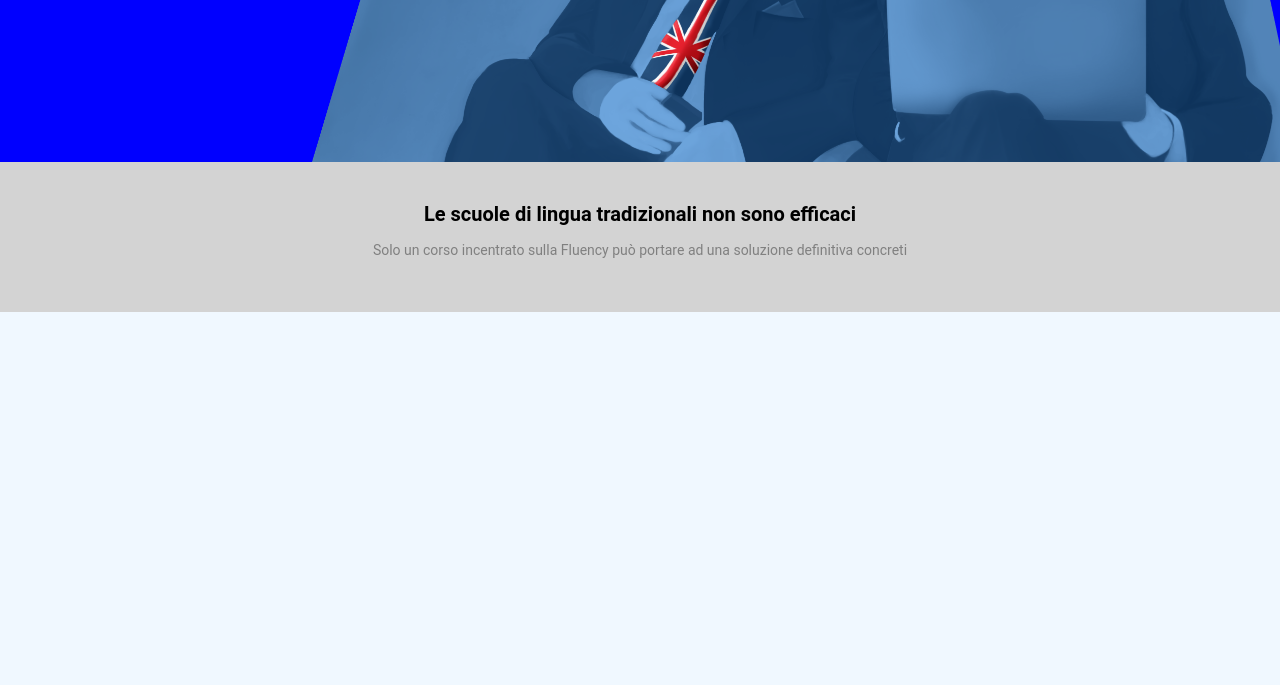
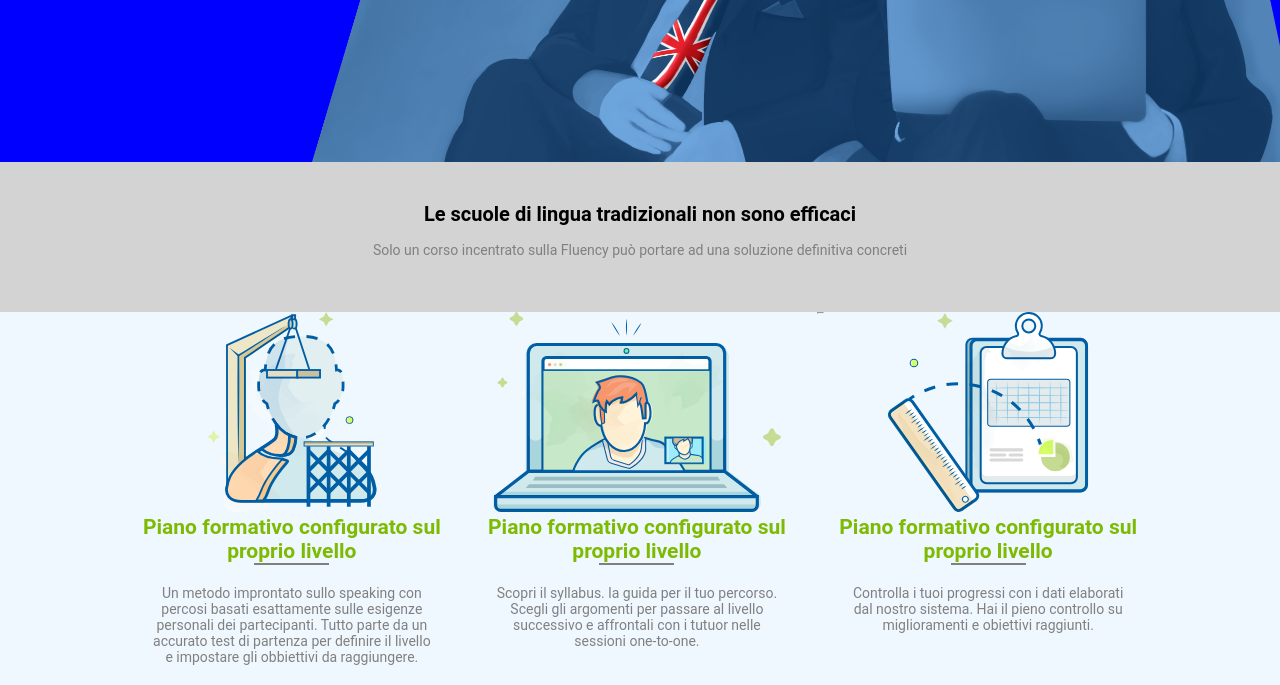
Before and after one commit to dumi994/-htmlcss-fluentify, a plain HTML site: page index.html in a window 1280 px wide. Shown: the part 388-1073 px from the top of the page. Before the commit the page ends 800 px from the top, so only its background shows below. Drawn offline with Linux system fonts and the light colour scheme.

Commit message:
1 parte contenuto principale completata

```diff
--- a/assets/css/style.css
+++ b/assets/css/style.css
@@ -97,7 +97,9 @@ nav{
 
 .empty:hover{
     background-color: #7CBB02;
-    color:white
+    color:white;
+    border:0;
+
 }
 
 .solid:hover{
@@ -137,3 +139,50 @@ nav{
     color:#808080;
 
 }
+
+
+.contenuto_principale{
+    margin:auto;
+    width:80%;
+    /* height:400px;
+    background-color:red; */
+}
+
+.left_content, .central_content, .right_content{
+    display: inline-block;
+    float:left;
+    width:32%;
+}
+
+.central_content{
+    margin:0 1.6% 0 1.7%;
+}
+
+.right_content{
+    float:right;
+    display:inline-block;
+}
+
+.profile{
+   width:100%;
+   height:200px;
+}
+.line{
+    content='';
+    width:75px;
+    height:2px;
+    background-color: #808080;
+    margin:auto;
+}
+
+.left_content, .central_content, .right_content>h2{
+    color:#7CBB02;
+    text-align: center;
+    margin:0 20 20 0;
+}
+
+.testo_grigio{
+    text-align: center;
+    margin:20px;
+    color:grey;
+}
--- a/index.html
+++ b/index.html
@@ -53,6 +53,38 @@
         </div>
         <!-- /titolo piccolo -->
 
+        <!-- contenuto principale -->
+        <div class="contenuto_principale">
+            <div class="left_content">
+                <img src="./assets/img/profile.svg" class="profile" alt="">
+                <h2>Piano formativo configurato sul proprio livello</h2>
+                <div class="line"></div>
+                <p class="testo_grigio">Un metodo improntato sullo speaking con percosi basati esattamente sulle
+                    esigenze personali dei
+                    partecipanti. Tutto parte da un accurato test di partenza per definire il livello e impostare gli
+                    obbiettivi da raggiungere.
+                </p>
+            </div>
+            <div class="central_content">
+                <img src="./assets/img/computer.svg" class="profile" alt="">
+                <h2>Piano formativo configurato sul proprio livello</h2>
+                <div class="line"></div>
+                <p class="testo_grigio">Scopri il syllabus. la guida per il tuo percorso. Scegli gli argomenti per
+                    passare al livello successivo e affrontali con i tutuor nelle sessioni one-to-one.
+                </p>
+            </div>
+            <div class="right_content">
+                <img src="./assets/img/doc.svg" class="profile" alt="">
+                <h2>Piano formativo configurato sul proprio livello</h2>
+                <div class="line"></div>
+                <p class="testo_grigio">Controlla i tuoi progressi con i dati elaborati dal nostro sistema. Hai il pieno
+                    controllo su miglioramenti e obiettivi raggiunti.
+                </p>
+            </div>
+            <hr>
+        </div>
+        <!-- /contenuto principale -->
+
     </main>
     <!-- /main -->
 
```
